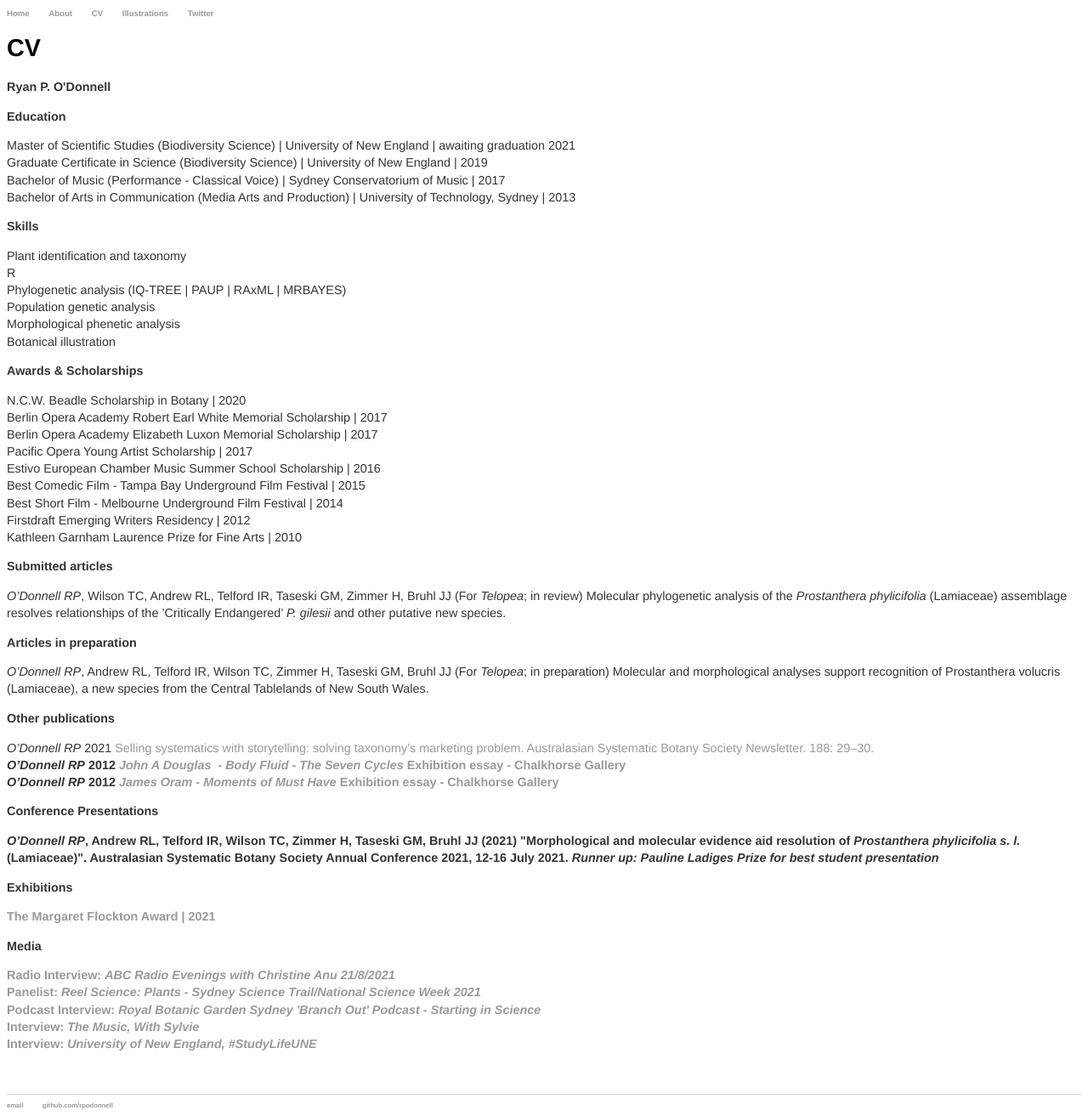
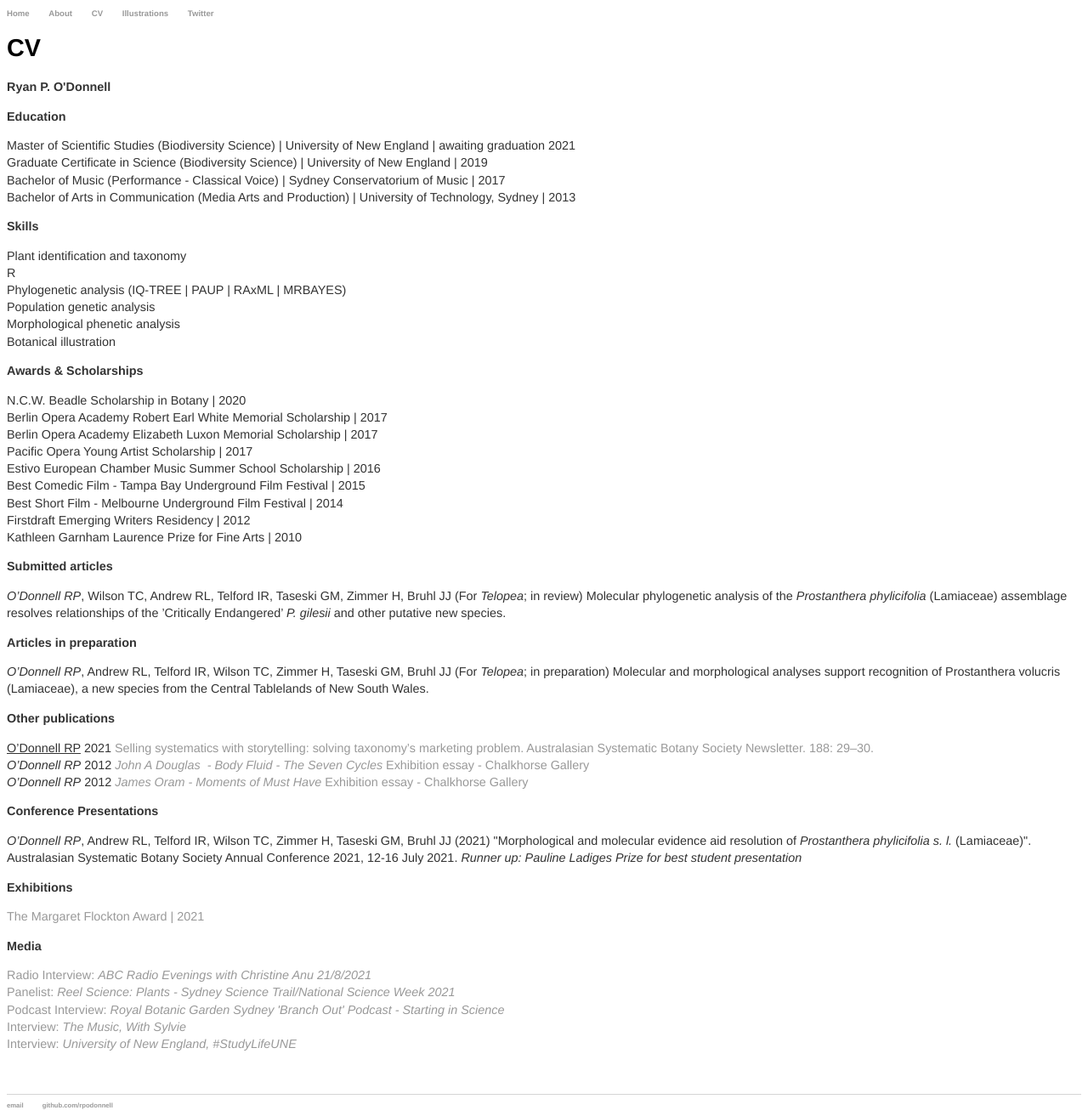
Before and after one commit to rpodonnell/rpodonnell.github.io, a Jekyll site: the page built from cv/index.html, in a window 1280 px wide. Shown: the whole page at 85% size. Built offline with Jekyll 4.4.1, drawn with Linux system fonts in a browser that asks for light colours.

```diff
--- a/cv/index.html
+++ b/cv/index.html
@@ -35,9 +35,9 @@ Kathleen Garnham Laurence Prize for Fine Arts | 2010</p>
 <p><i>O’Donnell RP</i>, Andrew RL, Telford IR, Wilson TC, Zimmer H, Taseski GM, Bruhl JJ (For <i>Telopea</i>; in preparation) Molecular and morphological analyses support recognition of Prostanthera volucris (Lamiaceae), a new species from the Central Tablelands of New South Wales.
 
 <p><strong>Other publications</strong></p>
-<p><i>O’Donnell RP</i> 2021 <a href="https://www.asbs.org.au/newsletter/pdf/21-sep-188.pdf">Selling systematics with storytelling: solving taxonomy’s marketing problem. Australasian Systematic Botany Society Newsletter. 188: 29–30.</a></br>
-<b><i>O’Donnell RP</i> 2012 <a href="JAD_BODY_FLUIDfinal.pdf"><i>John A Douglas&nbsp; - Body Fluid - The Seven Cycles</i> Exhibition essay - Chalkhorse Gallery</a></br>
-<b><i>O’Donnell RP</i> 2012 <a href="JamesOramMomentsofmusthave_RS.pdf"><i>James Oram - Moments of Must Have</i> Exhibition essay - Chalkhorse Gallery</a></a></br></p>
+<p><u>O’Donnell RP</u> 2021 <a href="https://www.asbs.org.au/newsletter/pdf/21-sep-188.pdf">Selling systematics with storytelling: solving taxonomy’s marketing problem. Australasian Systematic Botany Society Newsletter. 188: 29–30.</a></br>
+<i>O’Donnell RP</i> 2012 <a href="JAD_BODY_FLUIDfinal.pdf"><i>John A Douglas&nbsp; - Body Fluid - The Seven Cycles</i> Exhibition essay - Chalkhorse Gallery</a></br>
+<i>O’Donnell RP</i> 2012 <a href="JamesOramMomentsofmusthave_RS.pdf"><i>James Oram - Moments of Must Have</i> Exhibition essay - Chalkhorse Gallery</a></a></br></p>
 
 <p><strong>Conference Presentations</strong></p>
 <p><p><i>O’Donnell RP</i>, Andrew RL, Telford IR, Wilson TC, Zimmer H, Taseski GM, Bruhl JJ (2021) "Morphological and molecular evidence aid resolution of <i>Prostanthera phylicifolia s. l.</i> (Lamiaceae)". Australasian Systematic Botany Society Annual Conference 2021, 12-16 July 2021. <i>Runner up: Pauline Ladiges Prize for best student presentation</i> </p>
```
